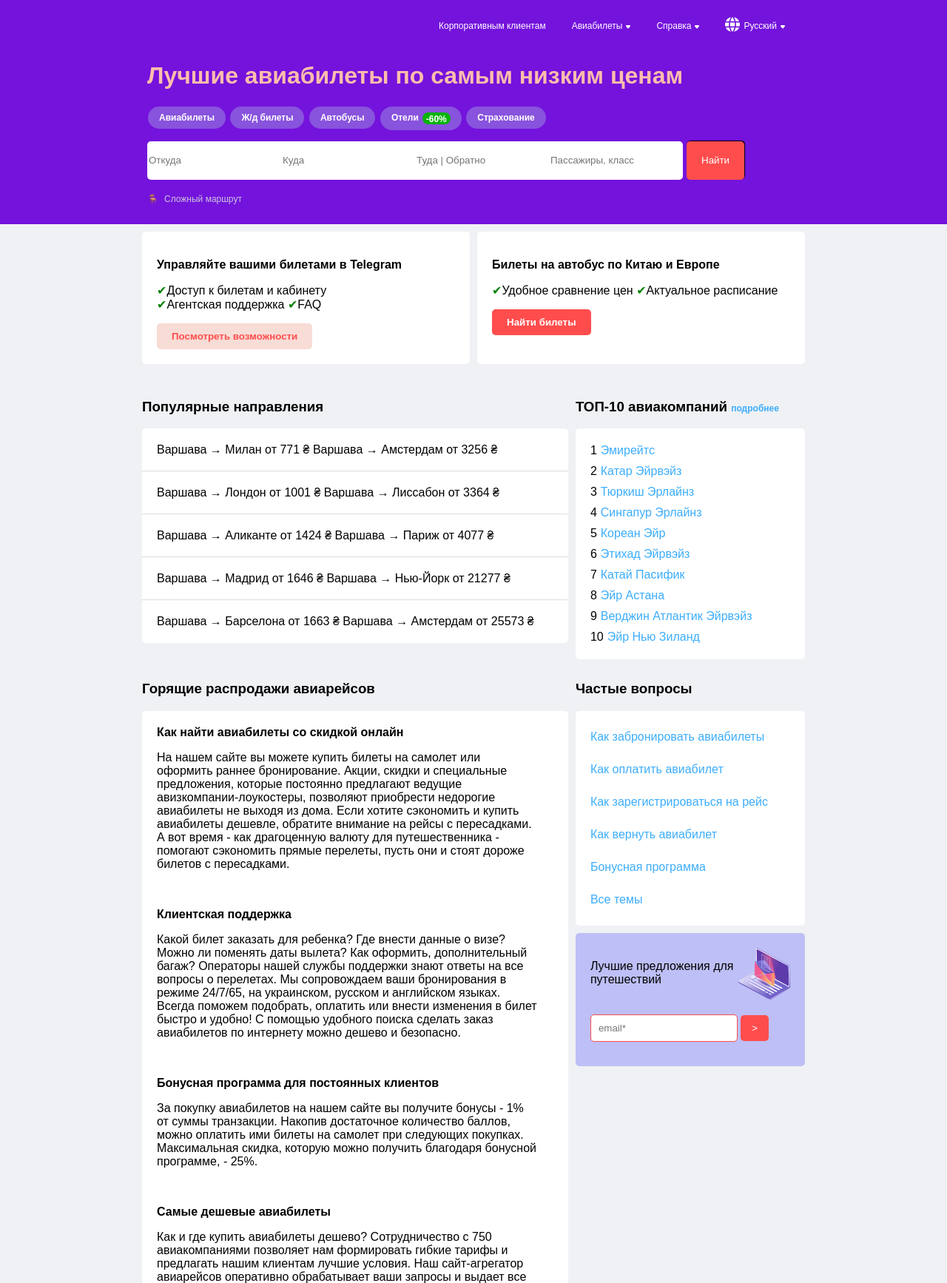
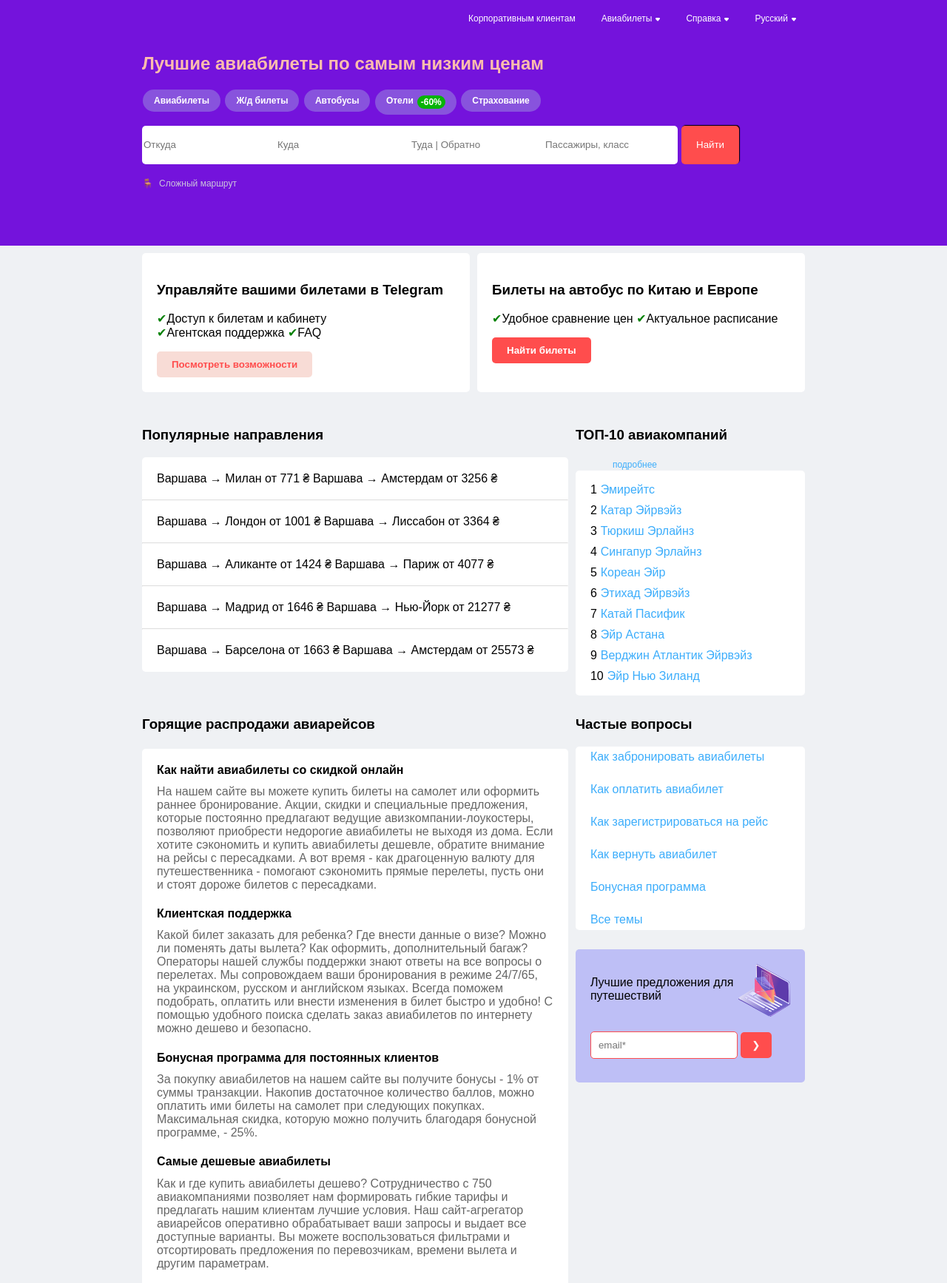
Before and after one commit to MarsavinEvgeniy/jr-airline-booking, a plain HTML site: page src/index.html in a window 1280 px wide. Shown: the part 19-1753 px from the top of the page at 74% size. Drawn offline with Linux system fonts and the light colour scheme.

Commit message:
first iteration of fixes (partially)

```diff
--- a/src/css/styles.css
+++ b/src/css/styles.css
@@ -17,14 +17,17 @@ body {
 }
 
 .container-header {
+    display: inline-block;
     background: #7413dc;
-    padding: 10px;
+    width: 100%;
+    padding-bottom: 60px;
 }
 
 .nav-menu ul {
     display: flex;
     gap: 5px;
     justify-content: end;
+    width: 82.5%;
     font-size: 12px;
     color: var(--main-color-two);
     text-decoration: none;
@@ -42,10 +45,15 @@ body {
     margin-left: 5px;
 }
 
-.nav-menu-sections button {
+.menu-sections {
+    margin-left: 15%;
+}
+
+.nav-menu-sections a {
     display: inline-flex;
     background: #8853dd;
     border-radius: 20px;
+    text-decoration: none;
     font-size: 12px;
     border: none;
     padding: 8px 15px;
@@ -55,7 +63,20 @@ body {
     cursor: pointer;
 }
 
-.nav-menu-sections button:hover {
+.discount-hotel span {
+    font-size: 0;
+}
+
+.discount-hotel:after {
+    content: "-60%";
+    margin-left: 5px;
+    border-radius: 20px;
+    background-color: #07b407;
+    color: var(--main-color-two);
+    padding: 2px 5px;
+}
+
+.nav-menu-sections a:hover {
     background: var(--main-color-two);
     color: #000F;
 }
@@ -85,15 +106,14 @@ body {
     box-shadow: none;
 }
 
-.difficult-route {
+.complex-route {
     color: #d5d8dc;
     opacity: 0.9;
     font-size: 12px;
-    text-decoration: none;
     cursor: pointer;
 }
 
-.difficult-route:before {
+.complex-route:before {
     content: "🪑";
     margin-right: 8px;
 }
@@ -106,6 +126,10 @@ body {
     grid-template-areas:
     "line-1-1 line-1-2";
     margin-top: 10px;
+}
+
+.container-one button {
+    font-weight: bold;
 }
 
 .container-two {
@@ -121,7 +145,7 @@ body {
     margin-bottom: 50px;
 }
 
-.bus-tickets, .popular-destinations article, .top-airlines article, .frequently-asked-questions article, .manage-your-tickets-on-Telegram, .airline-ticket-hot-sales article {
+.bus-tickets, .popular-destinations div, .top-airlines div, .frequently-asked-questions div, .manage-your-tickets-on-Telegram, .airline-ticket-hot-sales div {
     background: var(--main-color-two);
     border-radius: 5px;
 
@@ -131,9 +155,17 @@ body {
     padding: 3px 20px 3px 20px;
 }
 
-.airline-ticket-hot-sales p {
-    padding-left: 20px;
-    padding-right: 40px;
+.airline-ticket-hot-sales div {
+    padding: 0 20px;
+}
+
+.airline-ticket-hot-sales h4:first-child {
+    padding-top: 20px;
+}
+
+.text-hot-sales {
+    opacity: 0.6;
+    margin: -10px 0 10px 0;
 }
 
 .popular-destinations p:first-child, .airline-ticket-hot-sales p:first-child {
@@ -212,8 +244,9 @@ body {
     cursor: pointer;
 }
 
-.top-airlines {
+.top-airlines div {
     grid-area: line-2-2;
+    padding: 1px 0;
 }
 
 .top-airlines ol {
@@ -239,6 +272,20 @@ body {
     color: #3cadfb;
 }
 
+.title-case {
+    display: inline-block;
+}
+
+.title-case span {
+    text-transform: uppercase;
+}
+
+.top-airlines-details {
+    margin-left: 50px;
+    text-decoration: none;
+    font-size: 12px;
+}
+
 .top-airlines article {
     padding-top: 5px;
     padding-bottom: 5px;
@@ -254,7 +301,7 @@ body {
     color: #3cadfb;
 }
 
-.frequently-asked-questions p{
+.frequently-asked-questions p {
     padding: 5px 0;
 }
 
@@ -293,12 +340,28 @@ body {
     padding: 10px 15px;
 }
 
+.best-offers button span {
+    font-size: 0;
+}
+
+.best-offers button:before {
+    content: "❯";
+}
+
+.container-footer {
+    display: inline-block;
+    background: #7413dc;
+    width: 100%;
+    padding-bottom: 60px;
+    background: var(--main-color-two);
+}
+
 .container-footer-icons {
     display: flex;
     justify-content: space-between;
 }
 
-.container-footer {
+.container-footer-text {
     display: flex;
     justify-content: space-between;
     padding: 0 10px;
@@ -309,7 +372,7 @@ body {
     color: #3cadfb;
 }
 
-.container-footer a:after {
+.container-footer-text a:after {
     content: "→";
     margin-left: 3px;
 }
--- a/src/index.html
+++ b/src/index.html
@@ -7,30 +7,25 @@
     <link rel="stylesheet" href="css/styles.css">
 </head>
 <body>
-<header class="page-header">
-    <div class="container-header">
-        <div style="width: 70%; margin-left: auto; margin-right: auto">
+<header class="container-header">
     <nav class="nav-menu">
         <ul>
             <li class="corp-clients" style="margin-right: 30px; padding-top: 5px"><a href="#">Корпоративным
                 клиентам</a></li>
             <li class="flights" style="margin-right: 30px; padding-top: 5px"><a href="#">Авиабилеты</a></li>
             <li class="help" style="margin-right: 30px; padding-top: 5px"><a href="#">Справка</a></li>
-                    <img src="icons/lang.svg" width="20px" height="auto">
             <li class="language" style="padding-top: 5px"><a href="#">Русский</a></li>
         </ul>
     </nav>
 
-            <main>
+    <section class="menu-sections">
         <h1 style="color: #febdad">Лучшие авиабилеты по самым низким ценам</h1>
         <nav class="nav-menu-sections">
-                    <button class="flights-bth">Авиабилеты</button>
-                    <button class="train-tickets-bth">Ж/д билеты</button>
-                    <button class="buses-bth">Автобусы</button>
-                    <button class="hotels-bth">Отели <span
-                            style="height: 12px;border-radius: 20px; background-color: #07b407; color: var(--main-color-two); padding: 2px 5px; margin-left: 5px">-60%</span>
-                    </button>
-                    <button class="insurance-bth">Страхование</button>
+            <a href="#">Авиабилеты</a>
+            <a href="#">Ж/д билеты</a>
+            <a href="#">Автобусы</a>
+            <a href="#" class="discount-hotel">Отели <span>скидка 60% на отели</span></a>
+            <a href="#">Страхование</a>
         </nav>
         <form class="container-search">
             <div>
@@ -51,36 +46,34 @@
             </div>
             <button>Найти</button>
         </form>
-                <p><a class="difficult-route" href="#">Сложный маршрут</a></p>
-            </main>
-        </div>
-    </div>
+        <p><a class="complex-route">Сложный маршрут</a></p>
+    </section>
 </header>
 <div style="width: 70%; margin-left: auto; margin-right: auto">
     <section class="container-one">
         <article class="manage-your-tickets-on-Telegram">
-            <p><b>Управляйте вашими билетами в Telegram</b></p>
+            <h3>Управляйте вашими билетами в Telegram</h3>
             <ul>
                 <li>Доступ к билетам и кабинету</li>
                 <li>Агентская поддержка</li>
                 <li>FAQ</li>
             </ul>
-            <button><b>Посмотреть возможности</b></button>
+            <button>Посмотреть возможности</button>
         </article>
         <br/>
         <article class="bus-tickets">
-            <p><b>Билеты на автобус по Китаю и Европе</b></p>
+            <h3>Билеты на автобус по Китаю и Европе</h3>
             <ul>
                 <li>Удобное сравнение цен</li>
                 <li>Актуальное расписание</li>
             </ul>
-            <button><b>Найти билеты</b></button>
+            <button>Найти билеты</button>
         </article>
     </section>
     <section class="container-two">
-        <div class="popular-destinations">
+        <article class="popular-destinations">
             <h3>Популярные направления</h3>
-            <article>
+            <div>
                 <p>Варшава &#8594; Милан от 771 &#8372 Варшава &#8594; Амстердам от 3256 &#8372</p>
                 <hr/>
                 <p>Варшава &#8594; Лондон от 1001 &#8372 Варшава &#8594; Лиссабон от 3364 &#8372</p>
@@ -90,11 +83,12 @@
                 <p>Варшава &#8594; Мадрид от 1646 &#8372 Варшава &#8594; Нью-Йорк от 21277 &#8372</p>
                 <hr/>
                 <p>Варшава &#8594; Барселона от 1663 &#8372 Варшава &#8594; Амстердам от 25573 &#8372</p>
+            </div>
         </article>
-        </div>
-        <div class="top-airlines">
-            <h3>ТОП-10 авиакомпаний <a href="#" style="text-decoration: none; font-size: 12px">подробнее</a></h3>
-            <article>
+        <article class="top-airlines">
+            <h3 class="title-case"><span>топ-10</span> авиакомпаний</h3>
+            <a href="#" class="top-airlines-details">подробнее</a>
+            <div>
                 <ol>
                     <li><a href="#">Эмирейтс</a>
                         <!--                    <p class="rating-airlines">4.7</p>-->
@@ -127,82 +121,60 @@
                         <!--                    <p class="rating-airlines"></p>4.5-->
                     </li>
                 </ol>
+            </div>
         </article>
-        </div>
-        <div class="frequently-asked-questions">
+        <article class="frequently-asked-questions">
             <h3>Частые вопросы</h3>
-            <article>
+            <div>
                 <p><a href="#">Как забронировать авиабилеты</a></p>
                 <p><a href="#">Как оплатить авиабилет</a></p>
                 <p><a href="#">Как зарегистрироваться на рейс</a></p>
                 <p><a href="#">Как вернуть авиабилет</a></p>
                 <p><a href="#">Бонусная программа</a></p>
                 <p><a href="#">Все темы</a></p>
+            </div>
         </article>
+        <article class="airline-ticket-hot-sales">
+            <h3>Горящие распродажи авиарейсов</h3>
+            <div>
+                <h4>Как найти авиабилеты со скидкой онлайн</h4>
+                <p class="text-hot-sales">На нашем сайте вы можете купить билеты на самолет или оформить раннее бронирование. Акции, скидки и специальные предложения, которые постоянно предлагают ведущие авизкомпании-лоукостеры, позволяют приобрести недорогие авиабилеты не выходя из дома. Если хотите сэкономить и купить авиабилеты дешевле, обратите внимание на рейсы с пересадками. А вот время - как драгоценную валюту для путешественника - помогают сэкономить прямые перелеты, пусть они и стоят дороже билетов с пересадками.</p>
+                <h4>Клиентская поддержка</h4>
+                <p class="text-hot-sales">Какой билет заказать для ребенка? Где внести данные о визе? Можно ли поменять даты вылета? Как оформить, дополнительный багаж? Операторы нашей службы поддержки знают ответы на все вопросы о перелетах. Мы сопровождаем ваши бронирования в режиме 24/7/65, на украинском, русском и английском языках. Всегда поможем подобрать, оплатить или внести изменения в билет быстро и удобно! С помощью удобного поиска сделать заказ авиабилетов по интернету можно дешево и безопасно.</p>
+                <h4>Бонусная программа для постоянных клиентов</h4>
+                <p class="text-hot-sales">За покупку авиабилетов на нашем сайте вы получите бонусы - 1% от суммы транзакции. Накопив достаточное количество баллов, можно оплатить ими билеты на самолет при следующих покупках. Максимальная скидка, которую можно получить благодаря бонусной программе, - 25%.</p>
+                <h4>Самые дешевые авиабилеты</h4>
+                <p class="text-hot-sales">Как и где купить авиабилеты дешево? Сотрудничество с 750 авиакомпаниями позволяет нам формировать гибкие тарифы и предлагать нашим клиентам лучшие условия. Наш сайт-агрегатор авиарейсов оперативно обрабатывает ваши запросы и выдает все доступные варианты. Вы можете воспользоваться фильтрами и отсортировать предложения по перевозчикам, времени вылета и другим параметрам.</p>
+                <h4>Сравнение цен на авиабилеты</h4>
+                <p class="text-hot-sales">У нас всегда можно забронировать очень дешевые авиабилеты по Украине, Европе и в другие части мира. Наша система динамики цен определит лучшее время для покупки, а также подскажет высокий и низкий сезон для путешествий по тем или иным маршрутам.</p>
             </div>
-        <div class="airline-ticket-hot-sales">
-            <h3>Горящие распродажи авиарейсов</h3>
-            <article>
-                <p><b>Как найти авиабилеты со скидкой онлайн</b></p>
-                <p>На нашем сайте вы можете купить билеты на самолет или оформить раннее бронирование. Акции, скидки и
-                    специальные предложения, которые постоянно предлагают ведущие авизкомпании-лоукостеры, позволяют
-                    приобрести недорогие авиабилеты не выходя из дома. Если хотите сэкономить и купить авиабилеты
-                    дешевле,
-                    обратите внимание на рейсы с пересадками. А вот время - как драгоценную валюту для путешественника -
-                    помогают сэкономить прямые перелеты, пусть они и стоят дороже билетов с пересадками.</p>
-                <br/>
-                <p><b>Клиентская поддержка</b></p>
-                <p>Какой билет заказать для ребенка? Где внести данные о визе? Можно ли поменять даты вылета? Как
-                    оформить,
-                    дополнительный багаж? Операторы нашей службы поддержки знают ответы на все вопросы о перелетах. Мы
-                    сопровождаем ваши бронирования в режиме 24/7/65, на украинском, русском и английском языках. Всегда
-                    поможем подобрать, оплатить или внести изменения в билет быстро и удобно! С помощью удобного поиска
-                    сделать заказ авиабилетов по интернету можно дешево и безопасно.</p>
-                <br/>
-                <p><b>Бонусная программа для постоянных клиентов</b></p>
-                <p>За покупку авиабилетов на нашем сайте вы получите бонусы - 1% от суммы транзакции. Накопив
-                    достаточное
-                    количество баллов, можно оплатить ими билеты на самолет при следующих покупках. Максимальная скидка,
-                    которую можно получить благодаря бонусной программе, - 25%.</p>
-                <br/>
-                <p><b>Самые дешевые авиабилеты</b></p>
-                <p>Как и где купить авиабилеты дешево? Сотрудничество с 750 авиакомпаниями позволяет нам формировать
-                    гибкие тарифы и предлагать нашим клиентам лучшие условия. Наш сайт-агрегатор авиарейсов оперативно
-                    обрабатывает ваши запросы и выдает все доступные варианты. Вы можете воспользоваться фильтрами и
-                    отсортировать предложения по перевозчикам, времени вылета и другим параметрам.</p>
-                <br/>
-                <p><b>Сравнение цен на авиабилеты</b></p>
-                <p>У нас всегда можно забронировать очень дешевые авиабилеты по Украине, Европе и в другие части мира.
-                    Наша
-                    система динамики цен определит лучшее время для покупки, а также подскажет высокий и низкий сезон
-                    для
-                    путешествий по тем или иным маршрутам.</p>
         </article>
-        </div>
-        <div class="best-offers">
-            <article>
+        <article class="best-offers">
+            <div>
                 <div style="display: inline-flex; margin-bottom: 20px">
                     <p>Лучшие предложения для путешествий</p>
                     <img src="icons/subscribe-laptop.svg" style="width: 70px;height: auto" alt="icon subscribe laptop">
                 </div>
                 <form>
+                    <label>
                         <input type="email" name="email" placeholder="email*" required>
-                    <button>&gt;</button>
+                    </label>
+                    <button><span>Подписаться</span></button>
                 </form>
+            </div>
         </article>
-        </div>
     </section>
 </div>
-<footer style="background: var(--main-color-two);">
+<footer class="container-footer">
     <div style="width: 70%; margin-left: auto; margin-right: auto">
-        <div class="container-footer-icons">
+        <section class="container-footer-icons">
             <img src="icons/iata-accredited-agent.svg" style="width: 200px; height: 120px;"
                  alt="icon iata accredited agent">
             <img src="icons/pci-logo.svg" style="width: 130px; height: 120px;" alt="icon pci logo">
             <img src="icons/visa.svg" style="width: 70px; height: 120px;" alt="icon visa">
             <img src="icons/mastercard.svg" style="width: 50px; height: 120px;" alt="icon mastercard">
-        </div>
-        <div class="container-footer">
+        </section>
+        <section class="container-footer-text">
             <div class="countries">
                 <p><b>Страны</b></p>
                 <p>Испания</p>
@@ -262,7 +234,7 @@
                 <br/><br/><br/><br/>
                 <a href="#">Карта сайта</a>
             </div>
-        </div>
+        </section>
         <hr>
         <div style="display:flex; margin: 25px 10px; padding-bottom: 20px">
             <div style="text-align:start; width: 60%">
@@ -270,18 +242,18 @@
                     программа</a>
                 <a class="google-play" href="#"><img src="icons/google-play-store.svg"
                                                      style="width: 100px;height: auto;"
-                                                     alt="icon apple app store"></a>
+                                                     alt="link icon apple app store"></a>
                 <a class="app-store" href="#"><img src="icons/apple-app-store.svg"
                                                    style="width: 100px;height: auto;"
-                                                   alt="icon apple app store"></a>
+                                                   alt="link icon apple app store"></a>
             </div>
             <div style="text-align: end ;width: 40%">
                 <a class="facebook" href="#"><img src="icons/facebook.svg" style=" width: 30px;height: 30px;"
-                                                  alt="icon facebook"></a>
+                                                  alt="link icon facebook"></a>
                 <a class="instagram" href="#"><img src="icons/instagram.svg" style=" width: 30px;height: 30px;"
-                                                   alt="icon instagram"></a>
+                                                   alt="link icon instagram"></a>
                 <a class="telegram" href="#"><img src="icons/telegram.svg" style=" width: 30px;height: 30px;"
-                                                  alt="icon telegram"></a>
+                                                  alt="link icon telegram"></a>
             </div>
         </div>
     </div>
```
Lines whose indentation alone changed are shown as unchanged.
